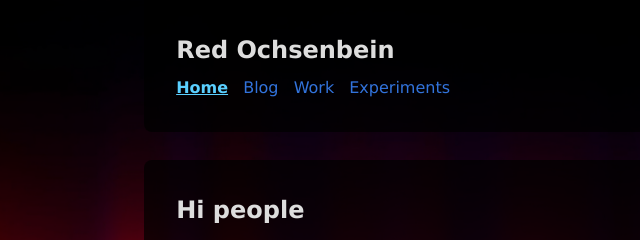
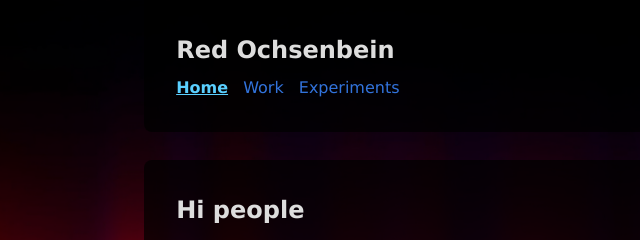
Before and after one commit to syeo66/ochsenbein.red-2023, an Astro site: page / in a window 1280 px wide. Shown: the top 240 px of the page, 133-773 px from the left. Built offline with nearby package versions, Linux system fonts and the light colour scheme; Astro itself is replaced by a stand-in of ours.

Commit message:
Remove 'blog' link in header

```diff
--- a/src/components/Header.astro
+++ b/src/components/Header.astro
@@ -10,7 +10,7 @@ import { SITE_TITLE } from "../consts";
 
   <nav>
     <HeaderLink href="/">Home</HeaderLink>
-    <HeaderLink href="/blog/">Blog</HeaderLink>
+    {/* <HeaderLink href="/blog/">Blog</HeaderLink> */}
     <HeaderLink href="/work/">Work</HeaderLink>
     <HeaderLink href="/fun/">Experiments</HeaderLink>
   </nav>
```
Also changed, not shown: 1 other file.
